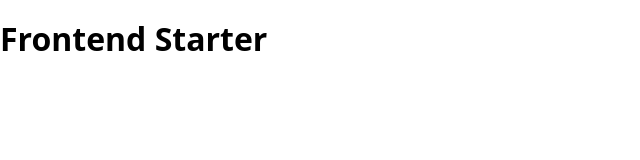
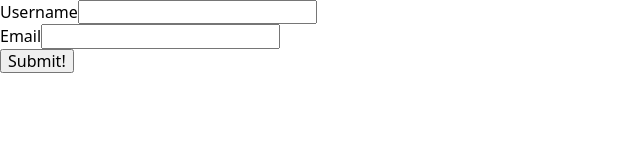
Before and after one commit to efoejean/app-hw, a website: page index.html in a window 1280 px wide. Shown: the whole page, without its empty margins (0-640 px from the left). Drawn offline with nearby package versions, Linux system fonts and the light colour scheme.

Commit message:
Create a form

```diff
--- a/index.html
+++ b/index.html
@@ -11,12 +11,21 @@
 
     <link rel="stylesheet" href="style.css" />
 
-    <!-- TODO: Update '<title>'. Whatever you add for 'h1' should be mentioned here. 🔍-->
-    <title>Frontend Starter</title>
+    <title>Document</title>
   </head>
   <body>
-    <!-- TODO: Update 'h1' -->
-    <h1>Frontend Starter</h1>
+    <div id="app">
+      <form action="">
+        <div>
+          <label for="username">Username</label
+          ><input type="text" id="username" />
+        </div>
+        <div>
+          <label for="username">Email</label><input type="email" id="email" />
+        </div>
+        <button>Submit!</button>
+      </form>
+    </div>
     <script src="./scripts.js" type="module"></script>
   </body>
 </html>
```
